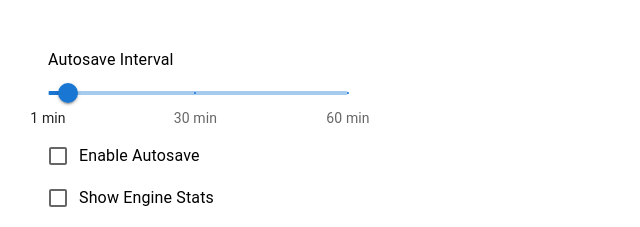
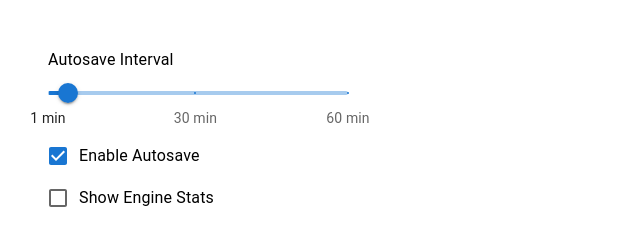
Before and after one commit to MartinFournier/orbitaldelta, a React app: page /settings in a window 1280 px wide. Shown: the top 227 px of the page, without its empty margins (0-640 px from the left). Built offline with nearby package versions, Linux system fonts and the light colour scheme; what redux-persist-transform-compress would draw is missing.

Commit message:
fix: wrong prop passed to checkbox

```diff
--- a/src/app/settings/Autosave.tsx
+++ b/src/app/settings/Autosave.tsx
@@ -74,7 +74,7 @@ export default function AutosaveSlider() {
       />
       <AppCheckbox
         label="Enable Autosave"
-        value={autosaveEnabled}
+        checked={autosaveEnabled}
         onChange={handleChangeAutosave}
       />
     </Box>
--- a/src/app/settings/ShowEngineStats.tsx
+++ b/src/app/settings/ShowEngineStats.tsx
@@ -18,7 +18,7 @@ export function ShowEngineStats() {
   return (
     <AppCheckbox
       label="Show Engine Stats"
-      value={showEngineStats}
+      checked={showEngineStats}
       onChange={onChange}
     />
   );
```
